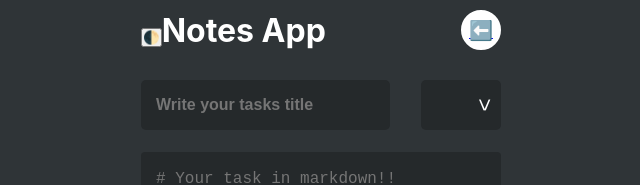
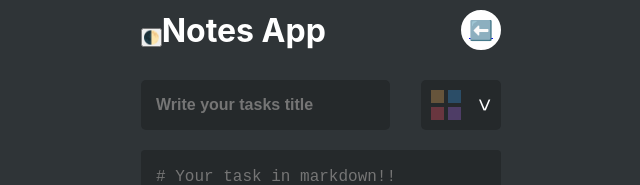
Before and after one commit to doulovera/todo-app_react, a React (Create React App) app: page /create in a window 1280 px wide. Shown: the top 185 px of the page, without its empty margins (319-959 px from the left). Built offline with nearby package versions, Linux system fonts and the light colour scheme.

Commit message:
Add icon to ColorSelector button

```diff
--- a/src/components/ColorSelector/ColorSelector.style.js
+++ b/src/components/ColorSelector/ColorSelector.style.js
@@ -2,9 +2,13 @@ import styled from 'styled-components'
 
 export const NoteColorSelector = styled.button`
   position: relative;
+  display: flex;
+  align-items: center;
+  justify-content: flex-start;
   height: 50px;
   width: 80px;
   min-width: 74px;
+  padding: 0 10px;
   background-color: var(--secondary);
   color: var(--font);
   outline: 0;
@@ -21,11 +25,20 @@ export const NoteColorSelector = styled.button`
     font-size: 1.4rem;
   }
 
-  & span {
+  & .ColorOption__square-container {
+    display: flex;
+    flex-wrap: wrap;
+    gap: 4px;
     height: 30px;
     width: 30px;
-    background-color: ${(props) => `var(--${props.bgColor})`};
   }
+`
+
+export const LittleSquare = styled.span`
+  display: block;
+  height: 13px;
+  width: 13px;
+  background-color: ${(props) => `var(--${props.bgColor})`};
 `
 
 export const ColorsContainer = styled.div`
@@ -55,7 +68,7 @@ export const ColorOption = styled.div`
   cursor: pointer;
 
   &:hover {
-    background-color: #000;
+    background-color: var(--secondary);
   }
 
   & span {
--- a/src/components/ColorSelector/index.js
+++ b/src/components/ColorSelector/index.js
@@ -1,5 +1,5 @@
 import React, { useEffect, useRef, useState } from 'react'
-import { NoteColorSelector, ColorsContainer, ColorOption } from './ColorSelector.style'
+import { NoteColorSelector, ColorsContainer, ColorOption, LittleSquare } from './ColorSelector.style'
 
 const COLORS = [
   'default',
@@ -45,7 +45,12 @@ export default function ColorSelector ({ taskColor, setTaskColor }) {
         isColorActive={isColorOpen} onClick={() => setIsColorOpen(!isColorOpen)}
         bgColor={taskColor}
       >
-        <span className="ColorOption__square"></span>
+        <div className="ColorOption__square-container">
+          <LittleSquare className="ColorOption__square" bgColor={'yellow'}></LittleSquare>
+          <LittleSquare className="ColorOption__square" bgColor={'blue'}></LittleSquare>
+          <LittleSquare className="ColorOption__square" bgColor={'red'}></LittleSquare>
+          <LittleSquare className="ColorOption__square" bgColor={'purple'}></LittleSquare>
+        </div>
       </NoteColorSelector>
       <ColorsContainer
         className={isColorOpen ? 'ColorsContainer-active' : ''} isColorActive={isColorOpen}
```
